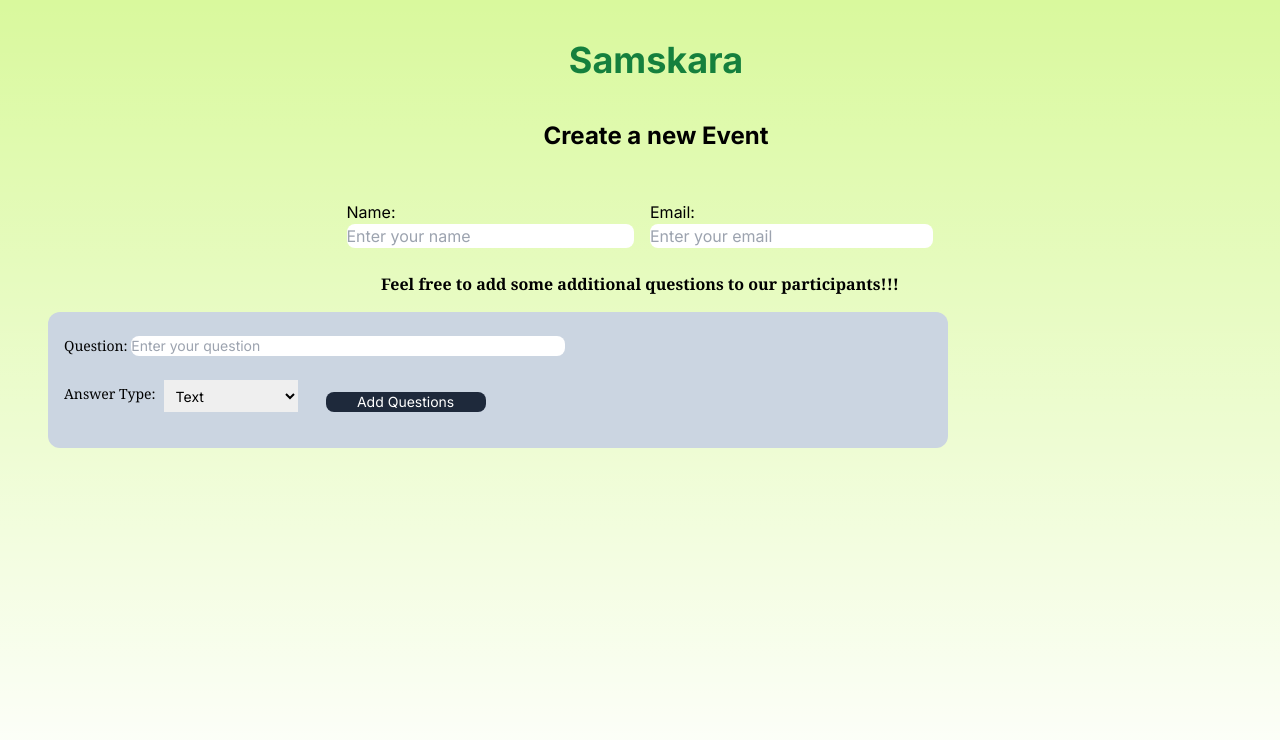
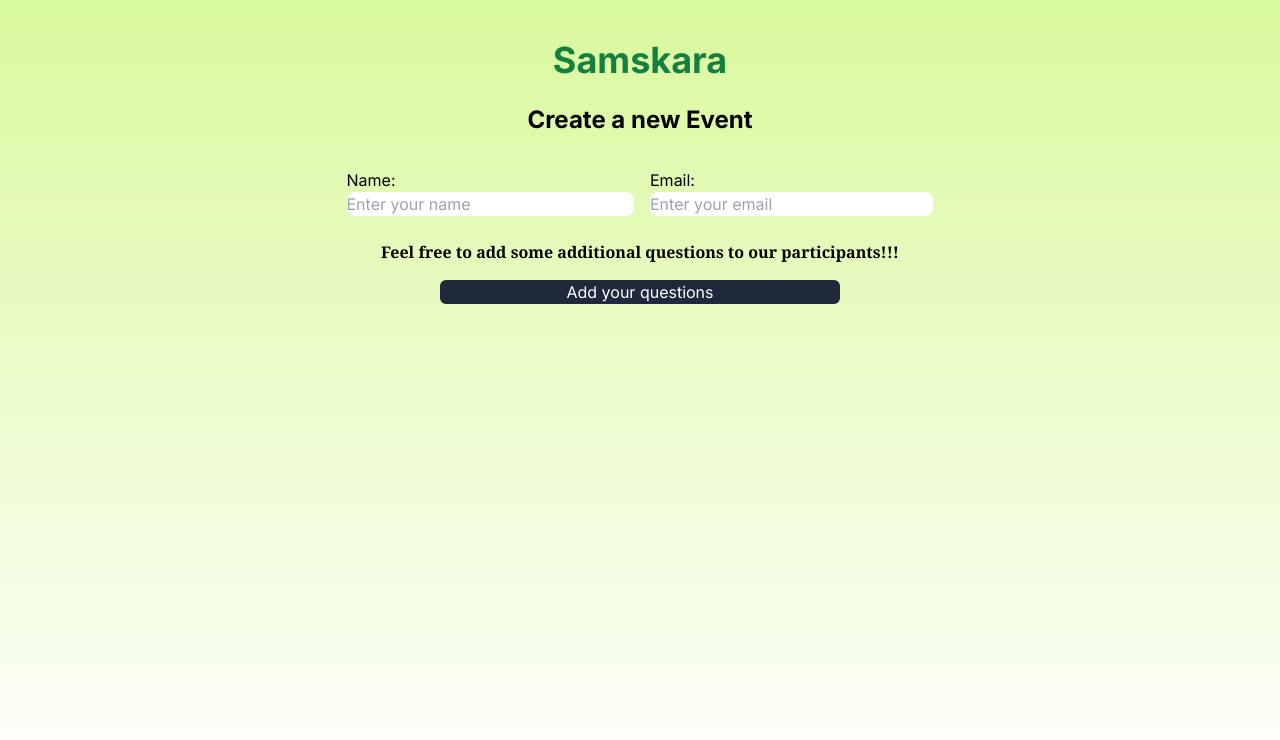
Before and after one commit to nikhilpadiyath/dragndrop-form, a Next.js app: page / in a window 1280 px wide. Shown: the top 740 px of the page. Built offline with nearby package versions, Linux system fonts and the light colour scheme.

Commit message:
Added some basic features

```diff
--- a/src/app/components/QuestionForm.js
+++ b/src/app/components/QuestionForm.js
@@ -1,10 +1,22 @@
+'use client'
 import {CSS} from '@dnd-kit/utilities'
 import { useSortable } from '@dnd-kit/sortable'
-import { useState } from 'react'
+import { useState, useEffect } from 'react'
 const QuestionForm = ({index, addDiv, setAddDiv}) => {
 
   const [question, setQuestion] = useState("")
+  const [label,setLabel] = useState('')
+  const [num,setNum] = useState(1)
+
   let qList = []
+
+  const options = [
+    {label:"Text", value: "Text"},
+    {label:"Number", value: "Number"},
+    {label:"Checkbox", value:"Checkbox"},
+    {label:"Single-select", value:"Single-select"},
+    {label:"Multiple-select",value:"Multiple-select"}
+  ]
 
 
 
@@ -22,14 +34,28 @@ const QuestionForm = ({index, addDiv, setAddDiv}) => {
                     transition
                   }
 
+
   //For creating new question fields
   function handleClick(e){
       e.preventDefault()
-      qList=qList.push(question)
-      console.log(question)
+      setNum(prev => prev+1)
+
+      console.log(num)
+
       setAddDiv([...addDiv, {divs:"", id:Math.floor(Math.random() * 100)}])
 
+
+
    }
+
+
+   //For handling dropdown list
+   function handleSelect(e){
+     setLabel(e.target.value)
+     console.log(label)
+   }
+
+
 
 
    //For handling text in question fields
@@ -42,32 +68,37 @@ const QuestionForm = ({index, addDiv, setAddDiv}) => {
         style= {style}
         {...attributes}
         {...listeners}
-        className=" w-full"
+        className="w-5/6"
     >
 
 
     <div
-         className="w-3/4 p-4 m-2 bg-slate-300 rounded-xl text-sm"
+         className="w-full p-4 m-2 bg-slate-300 rounded-xl text-sm"
          >
         <div className="sm:flex sm:flex-col">
         <label htmlFor="question" className="font-serif">Question:  </label>
         <input className="rounded-lg w-1/2 mt-2 sm:w-4/5"
                type="text"
                name="question"
-               placeholder="Enter your question"
+               placeholder={`Question ${num}`}
                value={question}
-               onChange={handleQuestion}
+               onChange={() => handleQuestion}
                ></input>
           </div>
           <div className="flex space-around mt-4 sm:flex-col">
         <label className="mt-3 font-serif" htmlFor="data-type">Answer Type:  </label>
-        <select className="h-8 sm:w-20 p-2 m-2" name="data-type" id="data-type">
-            <option value="text">Text</option>
-            <option value="number">Number</option>
-            <option value="url">URL</option>
-            <option value="single-select">Single Select</option>
-            <option value="multiple-select">Multiple Select</option>
+        <select className="h-8 sm:w-20 p-2 m-2" name="data-type" id="data-type" onChange={handleSelect}>
+            {options.map(option => (
+              <option key={option.value} value={option.value}>{option.label}</option>
+            ))}
         </select>
+
+        {label=== "checkbox" && (
+          <div>
+            <h3>Options</h3>
+            <input name="options"></input>
+            </div>
+        )}
         {addDiv.length-1 === index &&
         (<button type='submit' className="bg-slate-800 m-5 w-40 rounded-lg text-white text-sm sm:text-center" onClick={handleClick}>Add Questions</button>)}
         </div>
--- a/src/app/page.js
+++ b/src/app/page.js
@@ -14,6 +14,7 @@ export default function Home() {
       email: '',
     })
     const [addDiv, setAddDiv] = useState([{divs:"", id:100}])
+    const [showDiv, setShowDiv] = useState(false)
 
 
 
@@ -36,6 +37,10 @@ export default function Home() {
         ...formData,
         [e.target.name]: value
       })
+    }
+
+    function handleFirst(){
+        setShowDiv(true)
     }
 
      function handleDragStart(e){
@@ -67,8 +72,8 @@ export default function Home() {
           >
     <div className="flex min-h-screen flex-col items-center p-10">
        <div className="flex flex-col items-center">
-          <h1 className="text-4xl pb-10 font-bold ml-8 text-green-700">Samskara</h1>
-          <h1 className="text-2xl pb-10 font-bold ml-8">Create a new Event</h1>
+          <h1 className="text-4xl pb-6 font-bold text-green-700">Samskara</h1>
+          <h1 className="text-2xl pb-6 font-bold ">Create a new Event</h1>
         <div className="flex">
         <div className="p-2">
         <label htmlFor="name">Name:  </label>
@@ -95,10 +100,12 @@ export default function Home() {
         </div>
        </div>
 
-            <div className=" w-full">
+            <div className=" w-full flex flex-col items-center">
       <p className="p-2 m-2 font-semibold font-serif text-center">Feel free to add some additional questions to our participants!!!</p>
+      <button onClick={handleFirst} className={showDiv ? "hidden" : "bg-slate-800 text-white h-1/4 w-1/3 rounded-md"}>Add your questions</button>
 
       <SortableContext items={addDiv} strategy={verticalListSortingStrategy}>
+      {showDiv && (
       <div className="min-h-full">
       {addDiv.map((singleDiv, index)=>
        (
@@ -112,6 +119,7 @@ export default function Home() {
        )
        )}
        </div>
+       )}
        </SortableContext>
        </div>
       </div>
```
